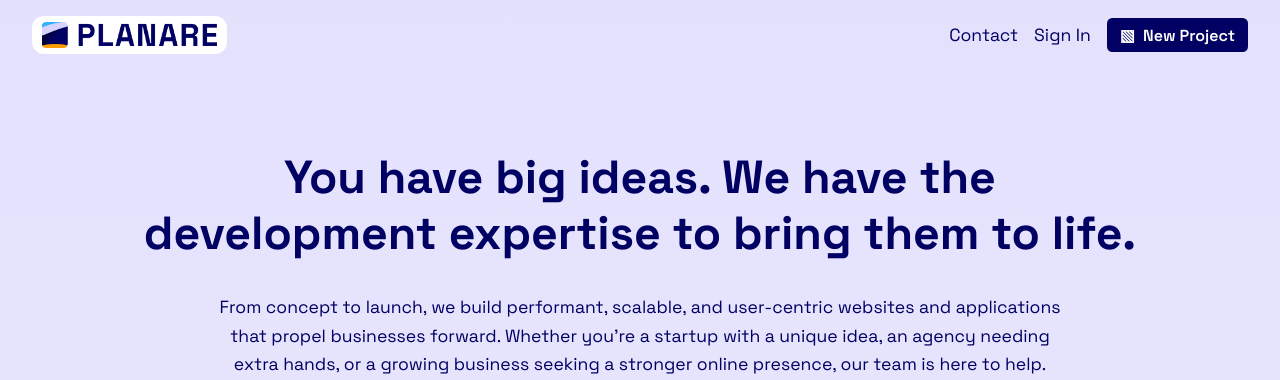
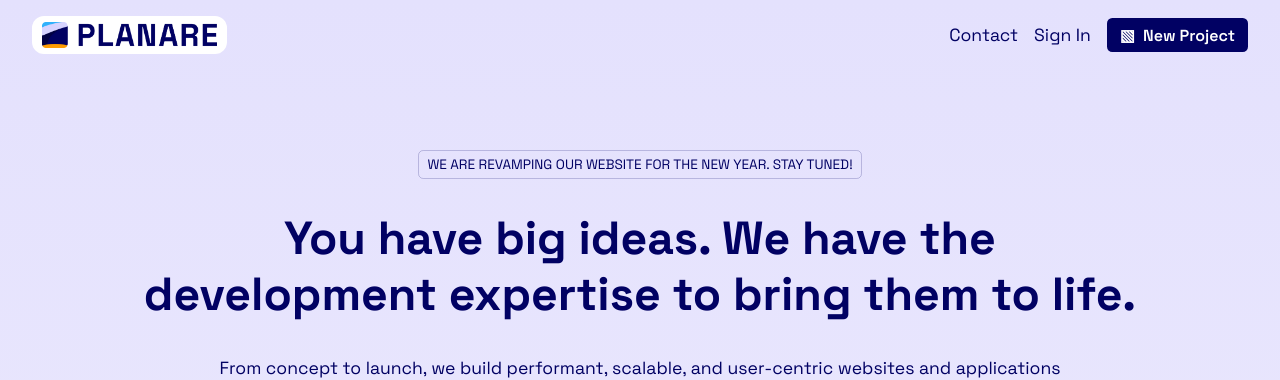
Before and after one commit to planare/planare.dev, a Next.js app: page / in a window 1280 px wide. Shown: the top 380 px of the page. Built offline with nearby package versions, Linux system fonts and the light colour scheme.

Commit message:
chore: bump deps

```diff
--- a/package.json
+++ b/package.json
@@ -14,7 +14,7 @@
     "react-dom": "19.0.0",
     "react-wrap-balancer": "^1.1.1",
     "sharp": "^0.33.5",
-    "swr": "^2.2.5",
+    "swr": "^2.3.0",
     "typescript": "^5.7.2",
     "vercel": "^37.14.0"
   },
--- a/src/pages/index.tsx
+++ b/src/pages/index.tsx
@@ -7,9 +7,9 @@ import { Balancer } from "react-wrap-balancer";
 import { Block } from "../components/Block";
 import { Button } from "../components/Button";
 import { Main } from "../components/Main";
-import { Projects } from "../components/Projects";
 import { Typography } from "../components/Typography";
 
+import { Badge } from "@/components/Badge";
 import { Ideas } from "@/components/Ideas";
 import { Services } from "@/components/Services";
 
@@ -20,7 +20,8 @@ const Hero = (): JSX.Element => (
     css={{
       maxWidth: "75rem",
     }}>
-    <Typography variant="h1">
+    <Badge>WE ARE REVAMPING OUR WEBSITE FOR THE NEW YEAR. STAY TUNED!</Badge>
+    <Typography top="normal" variant="h1">
       <Balancer>
         You have big ideas. We have the development expertise to bring them to life.
       </Balancer>
@@ -173,7 +174,7 @@ export default function Home(): JSX.Element {
         <Hero />
         <Showcase />
         <Services />
-        <Projects />
+
         <Ideas />
         <About />
       </Block>
```
Also changed, not shown: 1 other file (tests, documents, lock files or other folders).
